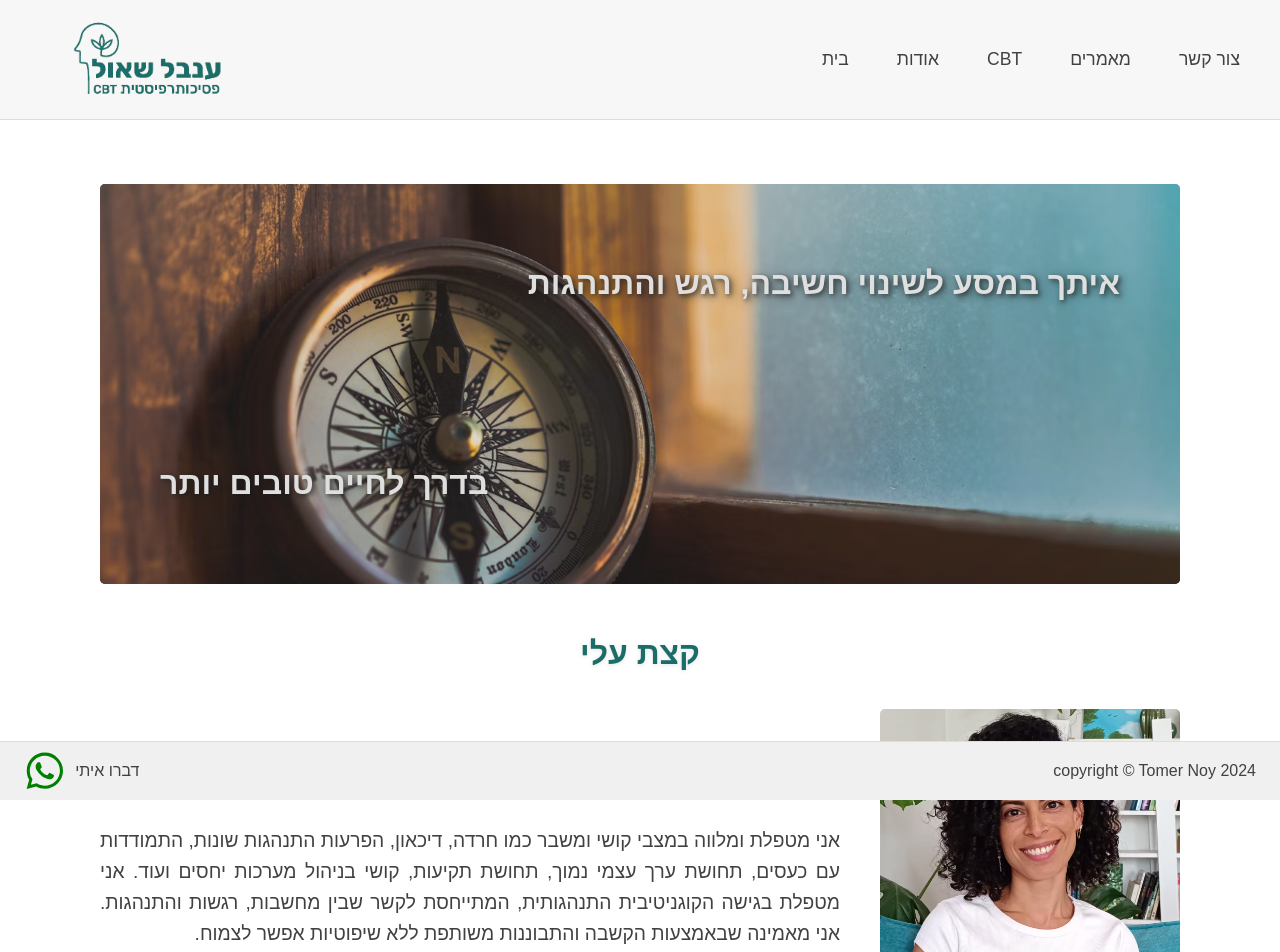
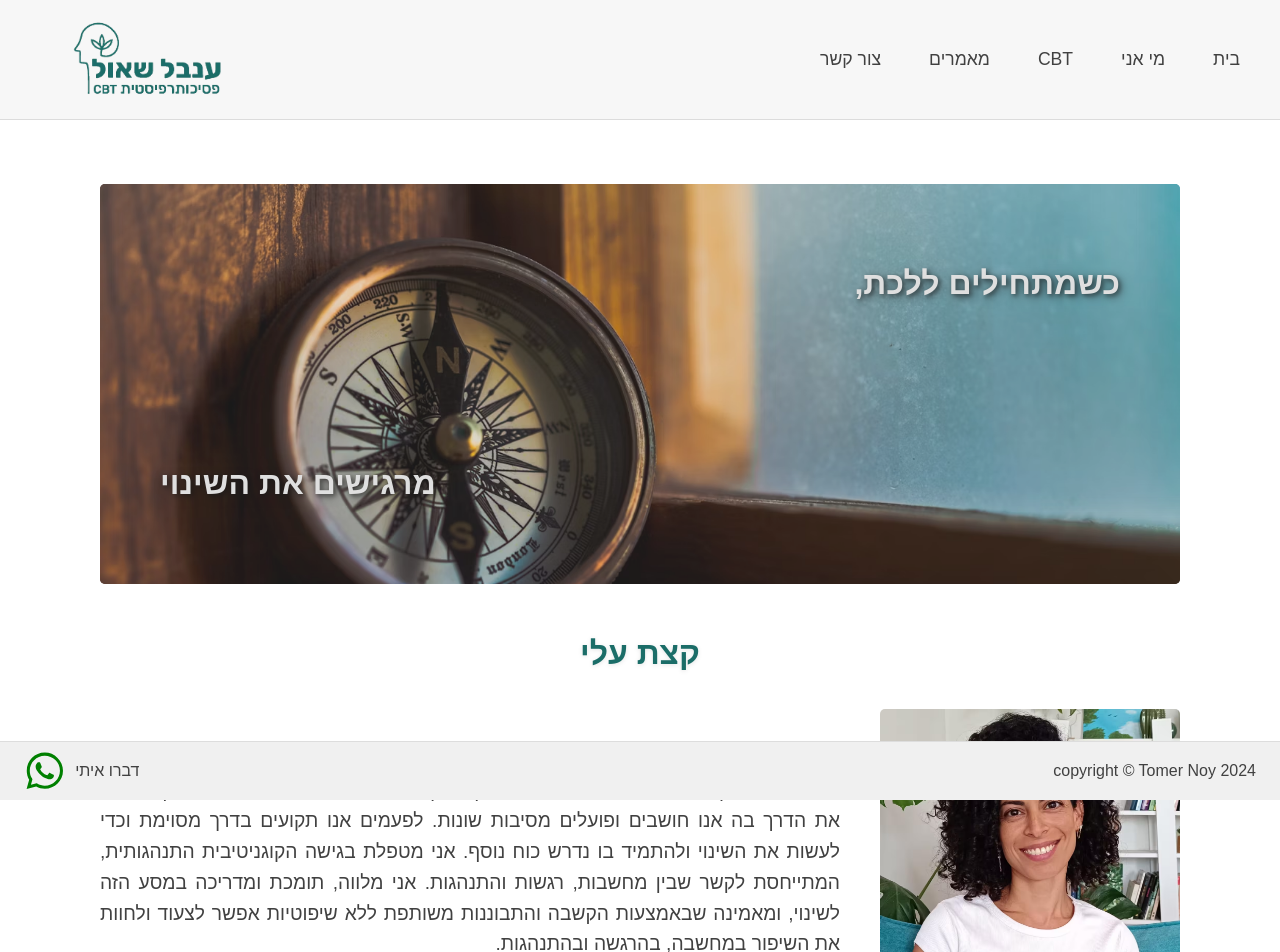
Before and after one commit to TomerNoy/react-cbt-site, a React (Create React App) app: page / in a window 1280 px wide. Shown: the top 952 px of the page. Built offline with nearby package versions, Linux system fonts and the light colour scheme.

Commit message:
minor adjusments

```diff
--- a/src/components/Header.css
+++ b/src/components/Header.css
@@ -46,6 +46,7 @@ nav {
 }
 
 .nav-links {
+  direction: rtl;
   font-size: 1.1rem;
 }
 
@@ -159,12 +160,12 @@ nav {
   }
   .dropdown-content a {
     text-align: right;
-    padding: 10px 5px;
+    padding: 10px 15px;
   }
 
   .dropdown-content a::after {
     text-align: right;
-    content: "-";
+    /* content: "-"; */
     margin-left: 5px;
   }
 }
--- a/src/components/Header.js
+++ b/src/components/Header.js
@@ -23,7 +23,7 @@ const Header = () => {
       <img src={logo} alt="Logo" className="logo"/>
         <nav className={`nav-links ${isOpen ? 'open' : ''}`}>
             <Link to="/" onClick={toggleMenu}>בית</Link>
-            <Link to="/about" onClick={toggleMenu}>אודות</Link>
+            <Link to="/about" onClick={toggleMenu}>מי אני</Link>
             <Link to="/cbt" onClick={toggleMenu}>CBT</Link>
 
 
--- a/src/pages/About.js
+++ b/src/pages/About.js
@@ -3,7 +3,7 @@ import React from "react";
 const About = () => {
   return (
     <div>
-      <h1>אודותי</h1>
+      <h1>מי אני</h1>
 
       <p>
         נעים להכיר, אני ענבל שאול, פסיכותרפיסטית קוגניטיבית-התנהגותית. אני מטפלת
@@ -19,14 +19,18 @@ const About = () => {
         המורכבות האנושית וכיצד היא משפיעה על חיינו. בהמשך הדרך, בחרתי להרחיב את
         הידע שלי בתחום החינוך המיוחד, מה שעזר לי להבין יותר לעומק את הצרכים
         הייחודיים של כל אדם. את ההסמכה שלי ב-CBT, קיבלתי ממכון פסגות. אני מאוד
-        מאמינה בגישה הקוגניטיבית התנהגותית. תוכלו לקרוא עליה כאן.
+        מאמינה בגישה הקוגניטיבית התנהגותית. תוכלו לקרוא עליה{" "}
+        <span>
+          <a href="/CBT">כאן</a>
+        </span>
+        .
       </p>
       <p>
         ההשראה שלי ללמוד ולהתמחות ב-CBT הגיעה מתוך הרצון לעזור לאנשים למצוא את
         הכוחות שלהם בתוכם ולראות את השינוי מתרחש מול עיניהם. אני מאמינה שכל אחד
         מאיתנו יכול לחיות חיים מלאים ומאושרים יותר, ושביחד נוכל למצוא את הדרך
-        לשם. אני מזמינה אותך לפנות אליי כדי לחוות את הדרך הייחודית הזו לשיפור
-        החיים, ואני כאן כדי לתמוך וללוות אותך בכל שלב במסע הזה.
+        לשם. אני מזמינה אותך לפנות אליי כדי לחוות את השיפור, ואני כאן כדי לתמוך
+        וללוות אותך בכל שלב במסע הזה.
       </p>
     </div>
   );
--- a/src/pages/Home/HomeAbout.css
+++ b/src/pages/Home/HomeAbout.css
@@ -15,6 +15,6 @@
 }
 
 .about-row-inner {
-  display: flex;
-  flex-direction: column;
+  /* display: flex; */
+  /* flex-direction: column; */
 }
--- a/src/pages/Home/HomeAbout.js
+++ b/src/pages/Home/HomeAbout.js
@@ -19,14 +19,14 @@ const HomeAbout = () => {
           <div className="about-row-inner">
             <p>
               נעים להכיר, אני ענבל שאול, פסיכותרפיסטית קוגניטיבית-התנהגותית.
-            </p>
-
-            <p>
-              אני מטפלת ומלווה במצבי קושי ומשבר כמו חרדה, דיכאון, הפרעות התנהגות
-              שונות, התמודדות עם כעסים, תחושת ערך עצמי נמוך, תחושת תקיעות, קושי
-              בניהול מערכות יחסים ועוד. אני מטפלת בגישה הקוגניטיבית התנהגותית,
-              המתייחסת לקשר שבין מחשבות, רגשות והתנהגות. אני מאמינה שבאמצעות
-              הקשבה והתבוננות משותפת ללא שיפוטיות אפשר לצמוח.
+              <br />
+              אם הגעת לכאן, כבר עשית את הצעד הראשון בדרך לשינוי. לעתים אנו
+              מרגישים צורך לשנות את הדרך בה אנו חושבים ופועלים מסיבות שונות.
+              לפעמים אנו תקועים בדרך מסוימת וכדי לעשות את השינוי ולהתמיד בו נדרש
+              כוח נוסף. אני מטפלת בגישה הקוגניטיבית התנהגותית, המתייחסת לקשר
+              שבין מחשבות, רגשות והתנהגות. אני מלווה, תומכת ומדריכה במסע הזה
+              לשינוי, ומאמינה שבאמצעות הקשבה והתבוננות משותפת ללא שיפוטיות אפשר
+              לצעוד ולחוות את השיפור במחשבה, בהרגשה ובהתנהגות.
             </p>
           </div>
         </div>
--- a/src/pages/Home/HomeArticles.js
+++ b/src/pages/Home/HomeArticles.js
@@ -10,7 +10,7 @@ const HomeArticles = () => {
   const settings = {
     dots: true,
     infinite: true,
-    speed: 1500,
+    speed: 500,
     slidesToShow: 1,
     slidesToScroll: 1,
     autoplay: true,
--- a/src/pages/Home/HomeBanner.js
+++ b/src/pages/Home/HomeBanner.js
@@ -6,8 +6,8 @@ const HomeBanner = () => {
   return (
     <Element name="banner-section" className="home-banner">
       <div className="banner-text-container">
-        <h1 id="top-banner-title">איתך במסע לשינוי חשיבה, רגש והתנהגות</h1>
-        <h1 id="bottom-banner-title"> בדרך לחיים טובים יותר</h1>
+        <h1 id="top-banner-title">כשמתחילים ללכת,</h1>
+        <h1 id="bottom-banner-title">מרגישים את השינוי</h1>
       </div>
     </Element>
   );
--- a/src/pages/Home/HomeTreatment.js
+++ b/src/pages/Home/HomeTreatment.js
@@ -37,7 +37,7 @@ const HomeTreatment = () => {
             <p><span role="img" aria-label="check">✔️</span> קושי בויסות רגשי</p>
             <p><span role="img" aria-label="check">✔️</span> קשיי התנהגות והסתגלות</p>
             <p><span role="img" aria-label="check">✔️</span> אילמות סלקטיבית</p>
-            <p><span role="img" aria-label="check">✔️</span> ועוד</p>
+            <p><span role="img" aria-label="check">&nbsp;</span> ועוד</p>
           </div>
         </div>
       </div>
```
